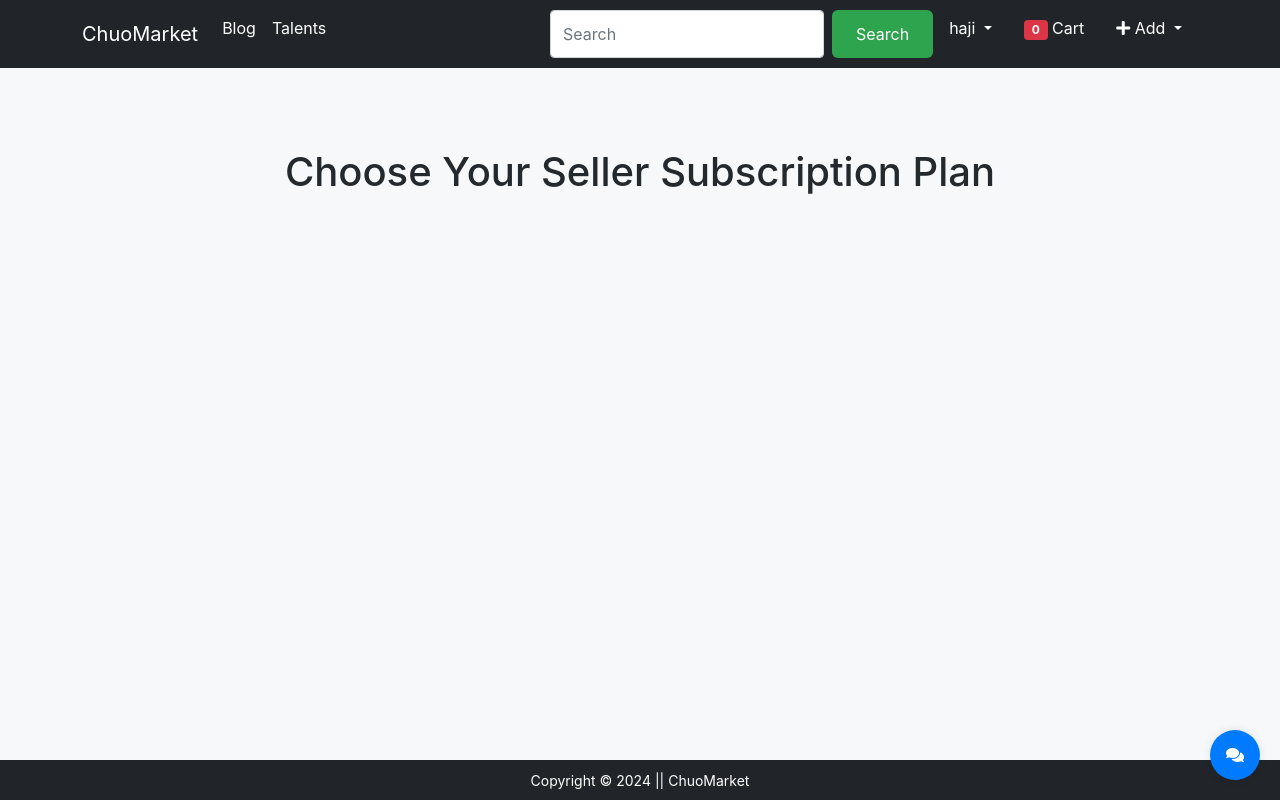
After one commit to Raxan7/chuo-market3, a Django app: page /subscribe/ in a window 1280 px wide. The commit adds this page. Run offline with Django 5.2, Linux system fonts and the light colour scheme; a user stored in the database is signed in; data comes from the database, SQL or seed files in the repository; data that the repository does not hold is empty; some libraries are stand-ins or nearby versions.

Commit message:
Created the subscription template

```diff
--- a/templates/app/profile.html
+++ b/templates/app/profile.html
@@ -48,6 +48,11 @@
       <button type="submit" class="btn btn-primary">Submit</button>
     </div>
    </form>
+   <div class="col-12 mt-3">
+    <h5>Subscription Level: {{ user.customer.subscription.level }}</h5>
+    <p>Benefits: {{ user.customer.subscription.benefits }}</p>
+    <a href="{% url 'subscribe' %}" class="btn btn-primary">Change Subscription</a>
+   </div>
   </div>
  </div>
 </div>
--- /dev/null
+++ b/templates/app/subscribe.html
@@ -0,0 +1,119 @@
+{% extends 'app/base.html' %}
+{% load static %}
+{% block title %}Subscribe{% endblock title %}
+{% block main-content %}
+<div class="pricing-container mt-5">
+  <h1>Choose Your Seller Subscription Plan</h1>
+  <div class="plans">
+    {% for subscription in subscriptions %}
+    <div class="plan {% if subscription.level == 'Silver' %}featured{% endif %}">
+      <h2>{{ subscription.level }}</h2>
+      <p class="price">TSh {{ subscription.price }}<span>/month</span></p>
+      <ul>
+        {% for benefit in subscription.benefits %}
+        <li>{{ benefit }}</li>
+        {% endfor %}
+      </ul>
+      <form method="post">
+        {% csrf_token %}
+        <input type="hidden" name="subscription" value="{{ subscription.id }}">
+        <button type="submit" class="btn {% if subscription.level == 'Silver' %}featured-btn{% endif %}">Get Plan</button>
+      </form>
+    </div>
+    {% endfor %}
+  </div>
+</div>
+
+<style>
+  body {
+    font-family: -apple-system, BlinkMacSystemFont, "Segoe UI", Roboto, sans-serif;
+    color: #24292e;
+    background-color: #f6f8fa;
+    margin: 0;
+    padding: 0;
+  }
+
+  h1 {
+    text-align: center;
+    font-size: 2.5rem;
+    margin-bottom: 2rem;
+  }
+
+  .pricing-container {
+    max-width: 1200px;
+    margin: 0 auto;
+    padding: 2rem;
+  }
+
+  .plans {
+    display: flex;
+    justify-content: space-between;
+    gap: 1.5rem;
+  }
+
+  .plan {
+    background: #ffffff;
+    border: 1px solid #e1e4e8;
+    border-radius: 6px;
+    padding: 2rem;
+    flex: 1;
+    text-align: center;
+    box-shadow: 0 1px 3px rgba(0, 0, 0, 0.1);
+  }
+
+  .plan.featured {
+    border: 2px solid #0366d6;
+    box-shadow: 0 4px 8px rgba(0, 0, 0, 0.1);
+  }
+
+  h2 {
+    font-size: 1.5rem;
+    margin-bottom: 1rem;
+  }
+
+  .price {
+    font-size: 2rem;
+    font-weight: bold;
+    margin-bottom: 1.5rem;
+  }
+
+  .price span {
+    font-size: 1rem;
+    color: #6a737d;
+  }
+
+  ul {
+    list-style: none;
+    padding: 0;
+    margin-bottom: 2rem;
+  }
+
+  ul li {
+    margin-bottom: 0.75rem;
+    color: #586069;
+  }
+
+  .btn {
+    background-color: #2ea44f;
+    color: #ffffff;
+    border: none;
+    padding: 0.75rem 1.5rem;
+    font-size: 1rem;
+    border-radius: 6px;
+    cursor: pointer;
+    transition: background-color 0.2s;
+  }
+
+  .btn.featured-btn {
+    background-color: #0366d6;
+  }
+
+  .btn:hover {
+    background-color: #22863a;
+  }
+
+  .btn.featured-btn:hover {
+    background-color: #005cc5;
+  }
+</style>
+{% endblock main-content %}
```
Also changed, not shown: 1 other file.
